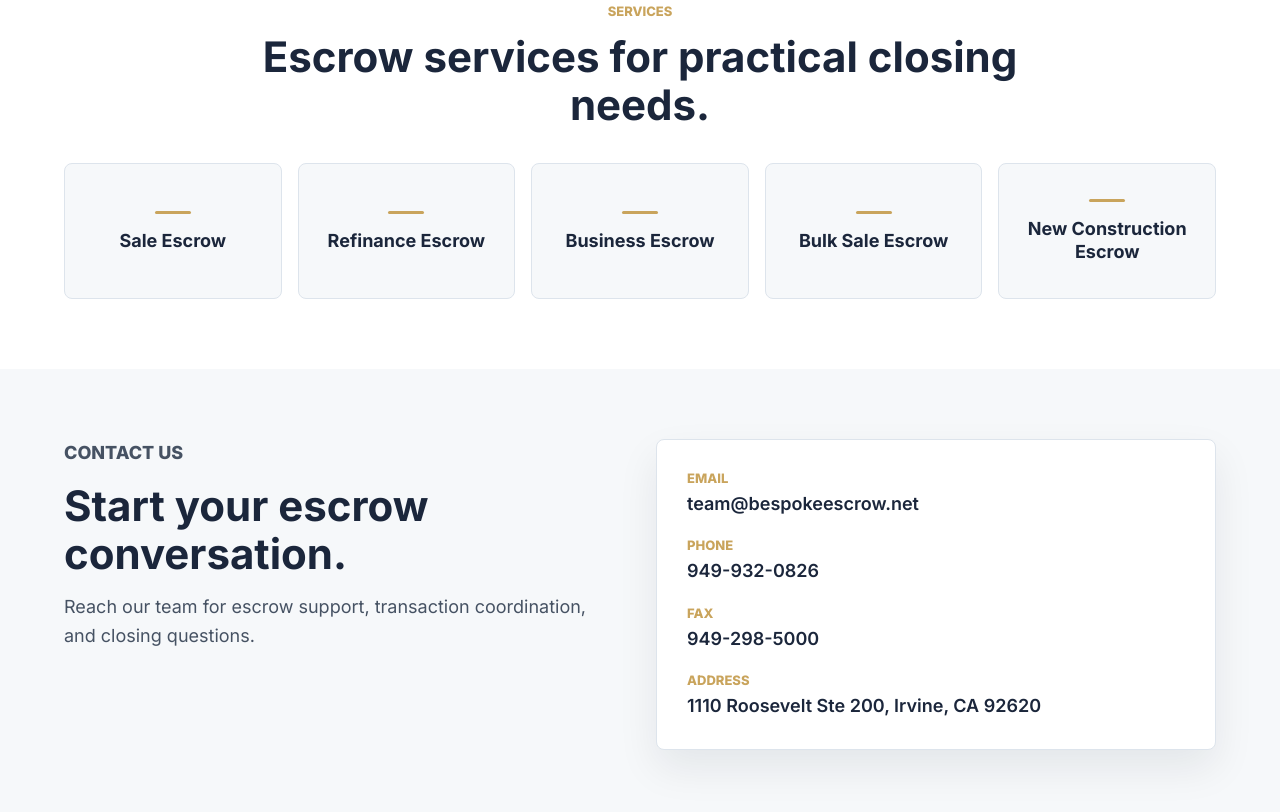
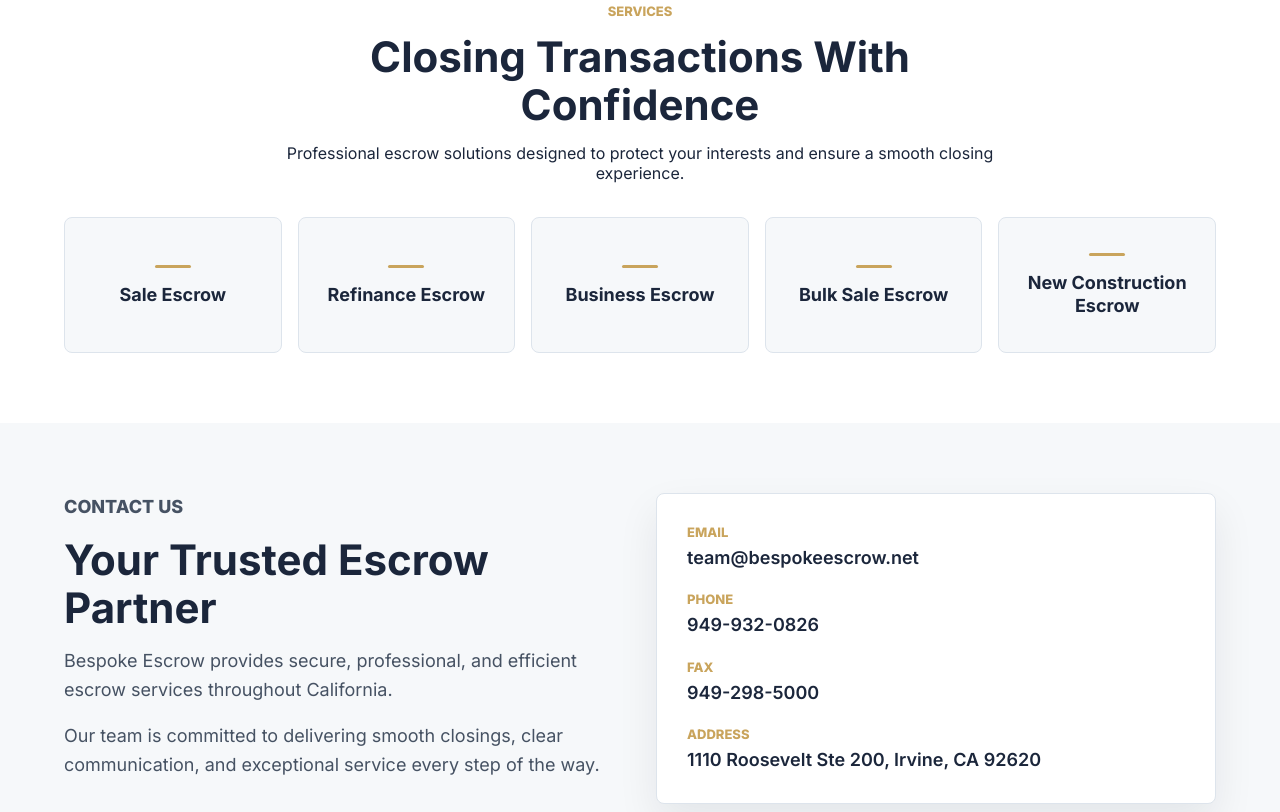
Before and after one commit to iriszmy-prog/Bespoke-Escrow, a plain HTML site: page index.html in a window 1280 px wide. Shown: the part 728-1540 px from the top of the page. Drawn offline with Linux system fonts and the light colour scheme.

Commit message:
Update index.html

```diff
--- a/index.html
+++ b/index.html
@@ -5,7 +5,7 @@
     <meta name="viewport" content="width=device-width, initial-scale=1" />
     <meta
       name="description"
-      content="Bespoke Escrow provides reliable escrow services for sale, refinance, business, bulk sale, and new construction transactions."
+      content="Bespoke Escrow provides secure, professional, and efficient escrow services throughout California."
     />
     <title>Bespoke Escrow</title>
     <link rel="preconnect" href="https://fonts.googleapis.com" />
@@ -52,8 +52,12 @@
 
       <section class="section services" aria-labelledby="services-title">
         <div class="section-heading">
-          <p class="eyebrow">Services</p>
-          <h2 id="services-title">Escrow services for practical closing needs.</h2>
+          <p class="eyebrow">SERVICES</p>
+          <h2 id="services-title">Closing Transactions With Confidence</h2>
+          <p>
+            Professional escrow solutions designed to protect your interests and
+            ensure a smooth closing experience.
+          </p>
         </div>
         <div class="service-grid">
           <article class="service-card">
@@ -81,11 +85,15 @@
 
       <section class="section contact-band" id="contact">
         <div>
-          <p class="eyebrow">Contact Us</p>
-          <h2>Start your escrow conversation.</h2>
+          <p class="eyebrow">CONTACT US</p>
+          <h2>Your Trusted Escrow Partner</h2>
           <p>
-            Reach our team for escrow support, transaction coordination, and
-            closing questions.
+            Bespoke Escrow provides secure, professional, and efficient escrow
+            services throughout California.
+          </p>
+          <p>
+            Our team is committed to delivering smooth closings, clear
+            communication, and exceptional service every step of the way.
           </p>
         </div>
         <div class="contact-card">
```
